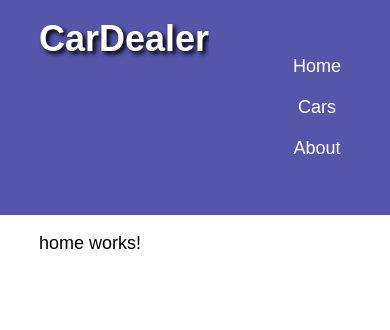
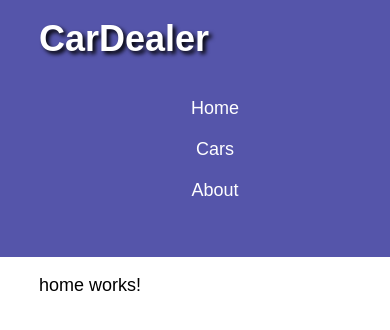
Before and after one commit to NiVy85/ng-cardealer, an Angular app: page / in a window 390 px wide. Shown: the top 330 px of the page. Built offline with nearby package versions, Linux system fonts and the light colour scheme.

Commit message:
put flex on wrong element, menu

```diff
--- a/src/app/app.component.scss
+++ b/src/app/app.component.scss
@@ -9,6 +9,7 @@ $primary: #5555aa;
     margin: 0 auto;
     display: flex;
     justify-content: space-between;
+		flex-direction: row;
 }
 
 .main-container {
@@ -19,9 +20,6 @@ $primary: #5555aa;
 header {
     background: $primary;
     padding: 1em 0;
-		display: flex;
-		justify-content: space-between;
-		flex-direction: row;
 
     a {
         color: #fff;
@@ -58,7 +56,7 @@ header {
     }
 }
 @media screen and (max-width: 600px) {
-	header {
+	.container {
 		flex-direction: column;
 	}
 }
```
